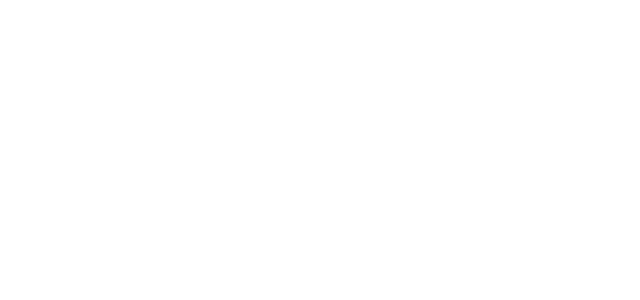
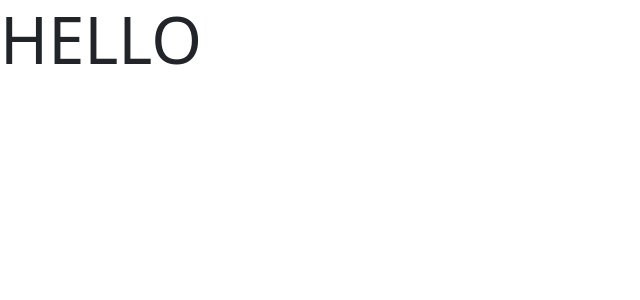
Before and after one commit to Omared250/GeoDiscover, a React (Vite) app: page /search in a window 1280 px wide. Shown: the top 300 px of the page, without its empty margins (0-640 px from the left). Built offline with nearby package versions, Linux system fonts and the light colour scheme.

Commit message:
search route

```diff
--- a/src/components/Banner.jsx
+++ b/src/components/Banner.jsx
@@ -1,7 +1,13 @@
-import { Link } from "react-router-dom";
-import { Search } from "./Search";
+import { useNavigate } from "react-router-dom";
 
 export const Banner = () => {
+
+    const navigate = useNavigate();
+
+    const handleClick = () => {
+        navigate("/search")
+    }
+
     return (
         <section className="banner">
             <div className="inner">
@@ -12,9 +18,7 @@
                     and embark on a virtual journey across the globe with GeoDiscover.
                 </p>
             </div>
-            <Link to="search">
-                <button type="button" className="btn btn-light">Start Now!</button>
-            </Link>
+            <button onClick={ handleClick } type="button" className="btn btn-light">Start Now!</button>
         </section>
     );
 }
--- a/src/components/Search.jsx
+++ b/src/components/Search.jsx
@@ -1,7 +1,8 @@
-import React from 'react'
 
 export const Search = () => {
-    <section>
-        <h1>SEARCH</h1>
-    </section>
+    return(
+        <div>
+            <h1>HELLO</h1>
+        </div>
+    )
 }
--- a/src/index.css
+++ b/src/index.css
@@ -43,3 +43,7 @@
     font-size: 60px;
     margin: 0.5em;
 }
+
+.example {
+    color: black;
+}
--- a/src/router/AppRouter.jsx
+++ b/src/router/AppRouter.jsx
@@ -7,7 +7,7 @@
         <>
             <Routes>
                 <Route path="/" element={ <Banner /> } />
-                <Route path="search" element={ <Search /> } />
+                <Route path="/search" element={ <Search /> } />
             </Routes>
         </>
     )
```
